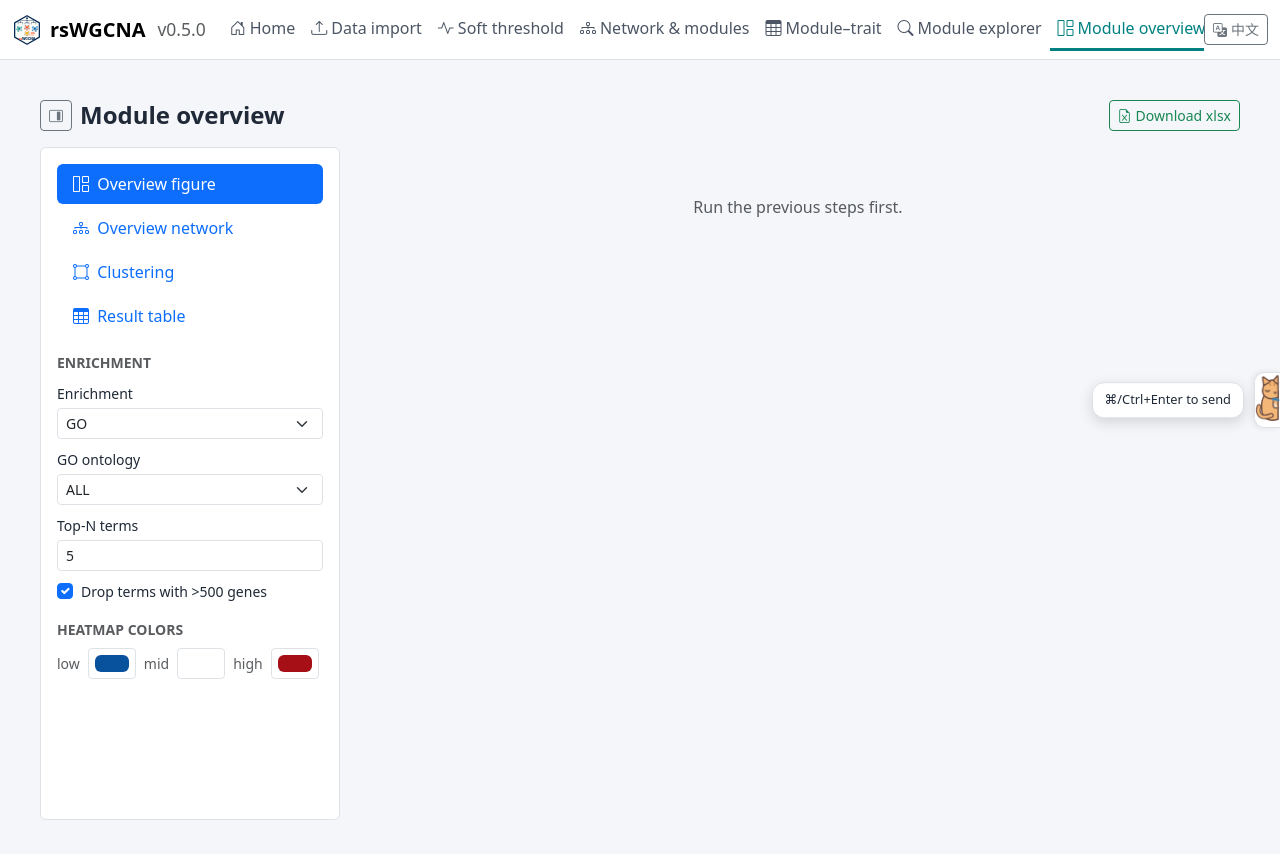
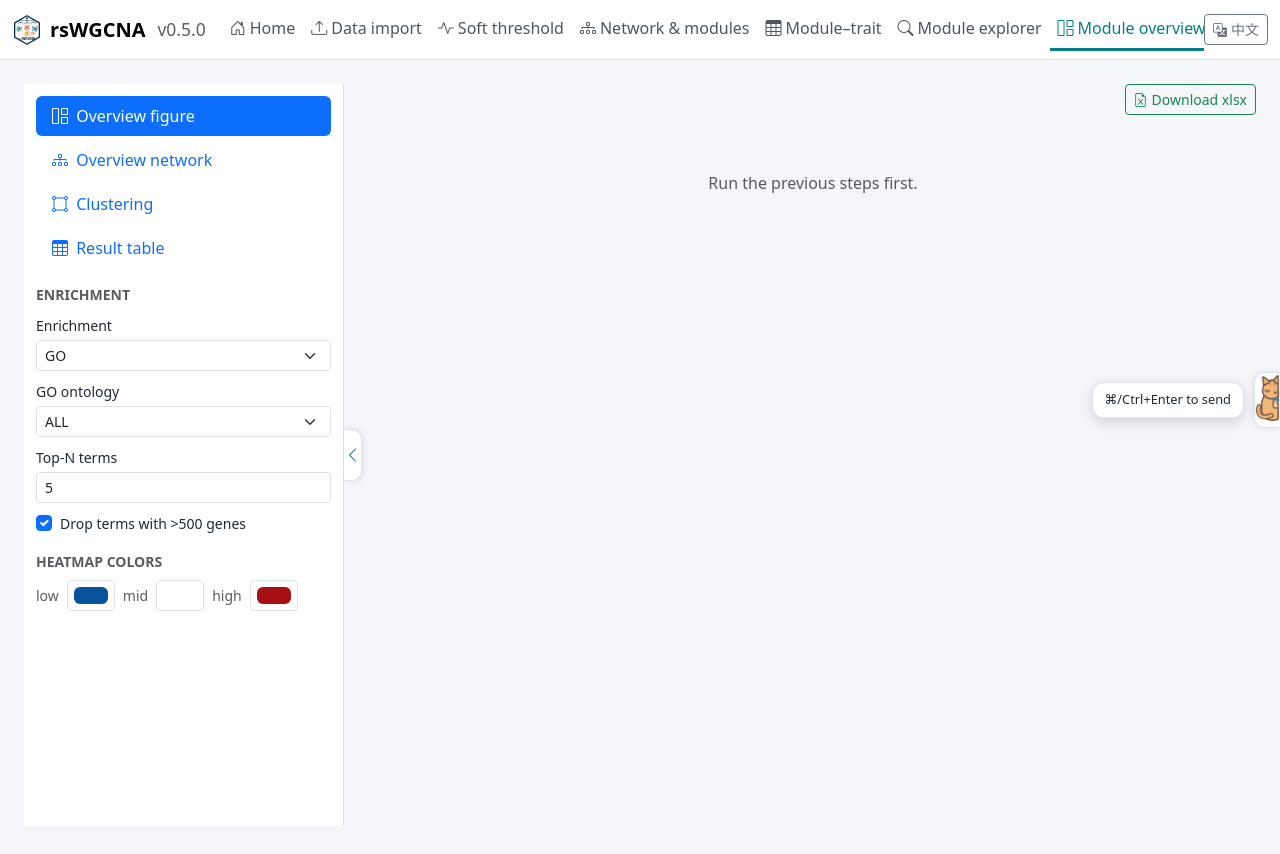
Before and after one commit to XiaoWang-SXAU-Lab/wgcna-dashboard, a Vue app in the folder frontend/: page /module-overview in a window 1280 px wide. Shown: the top 854 px of the page. Built offline with nearby package versions, Linux system fonts and the light colour scheme.

Commit message:
refactor(module-overview): use SidebarDrawer arrow collapse instead of custom header
Replace the custom header (collapse button + title) with the shared SidebarDrawer
component so Module Overview and Module Explorer use the same arrow-toggle
sidebar. xlsx export moved to a small top-right toolbar.

```diff
--- a/frontend/src/views/ModuleOverviewView.vue
+++ b/frontend/src/views/ModuleOverviewView.vue
@@ -8,13 +8,13 @@ import {
   type OverviewData, type OverviewNetwork, type ClusterResult, type ClusterElbow,
 } from '../api/client'
 import * as echarts from 'echarts'
+import SidebarDrawer from '../components/SidebarDrawer.vue'
 import OverviewSettingsSidebar, { type Tab } from '../components/overview/OverviewSettingsSidebar.vue'
 import OverviewNetworkPanel from '../components/overview/OverviewNetworkPanel.vue'
 
 const store = useWgcnaStore()
 
 const tab = ref<Tab>('overview')
-const sidebarCollapsed = ref(false)
 
 // ---- overview settings ----
 const enrichType = ref<'go' | 'kegg'>('go')
@@ -263,20 +263,8 @@ onMounted(() => {
 </script>
 
 <template>
-  <div class="p-3 d-flex flex-column" style="height: calc(100vh - 48px); min-height: 560px">
-    <div class="d-flex align-items-center justify-content-between mb-3">
-      <div class="d-flex align-items-center gap-2">
-        <button class="btn btn-sm btn-outline-secondary" @click="sidebarCollapsed = !sidebarCollapsed">
-          <i class="bi" :class="sidebarCollapsed ? 'bi-layout-sidebar-inset' : 'bi-layout-sidebar-inset-reverse'"></i>
-        </button>
-        <h4 class="mb-0 fw-semibold">{{ t('mo.title') }}</h4>
-      </div>
-      <a :href="xlsxUrl" class="btn btn-sm btn-outline-success"><i class="bi bi-file-earmark-excel me-1"></i>{{ t('mo.downloadXlsx') }}</a>
-    </div>
-
-    <div class="d-flex gap-3 flex-grow-1" style="min-height: 0">
-      <!-- settings sidebar -->
-      <div v-show="!sidebarCollapsed" class="border rounded bg-white p-3" style="width: 300px; flex-shrink: 0; overflow: hidden">
+  <SidebarDrawer>
+    <template #sidebar>
       <OverviewSettingsSidebar
         v-model:tab="tab"
         v-model:enrich-type="enrichType" v-model:onto="onto" v-model:top-n="topN" v-model:max-count-on="maxCountOn"
@@ -292,12 +280,15 @@ onMounted(() => {
         :module-options="moduleOptions" :cluster-options="clusterOptions"
         @build-network="buildNetwork" @compute-elbow="computeElbow" @run-clustering="runClustering" @reset-network-settings="resetNetworkSettings"
       />
+    </template>
+
+    <div class="d-flex flex-column h-100">
+      <div class="d-flex justify-content-end mb-2">
+        <a :href="xlsxUrl" class="btn btn-sm btn-outline-success"><i class="bi bi-file-earmark-excel me-1"></i>{{ t('mo.downloadXlsx') }}</a>
       </div>
-
-      <!-- main panel -->
-      <div class="flex-grow-1 d-flex flex-column" style="min-width: 0; min-height: 0">
+      <div class="flex-grow-1" style="min-height: 0">
         <!-- overview -->
-        <div v-if="tab === 'overview'" class="flex-grow-1 overflow-auto">
+        <div v-if="tab === 'overview'" class="h-100 overflow-auto">
           <div v-if="loading" class="text-center text-muted py-5"><div class="spinner-border"></div></div>
           <div v-else-if="overview">
             <div v-if="!overview.enrich_ok" class="alert alert-warning py-2 small">{{ t('mo.enrichMissing') }}</div>
@@ -316,7 +307,7 @@ onMounted(() => {
         </div>
 
         <!-- network -->
-        <div v-else-if="tab === 'network'" class="flex-grow-1" style="min-height: 0">
+        <div v-else-if="tab === 'network'" class="h-100">
           <OverviewNetworkPanel
             :network="network" :loading="networkLoading" :hub-per-module="hubPerModule"
             :hide-isolated="hideIsolated" :show-labels="showLabels" :show-module-labels="showModuleLabels"
@@ -326,7 +317,7 @@ onMounted(() => {
         </div>
 
         <!-- cluster -->
-        <div v-else-if="tab === 'cluster'" class="flex-grow-1 overflow-auto">
+        <div v-else-if="tab === 'cluster'" class="h-100 overflow-auto">
           <div v-if="elbow" class="border rounded p-3 bg-white mb-3">
             <div class="small text-muted mb-1">
               {{ clusterMethod === 'cmeans' ? t('mo.cmeansHint') : t('mo.elbowHint') }}
@@ -364,7 +355,7 @@ onMounted(() => {
         </div>
 
         <!-- table -->
-        <div v-else class="flex-grow-1 overflow-auto">
+        <div v-else class="h-100 overflow-auto">
           <div class="table-responsive border rounded bg-white" style="max-height: 100%">
             <table class="table table-sm table-hover mb-0">
               <thead class="table-light sticky-top">
@@ -383,5 +374,5 @@ onMounted(() => {
         </div>
       </div>
     </div>
-  </div>
+  </SidebarDrawer>
 </template>
```
Lines whose indentation alone changed are shown as unchanged.
